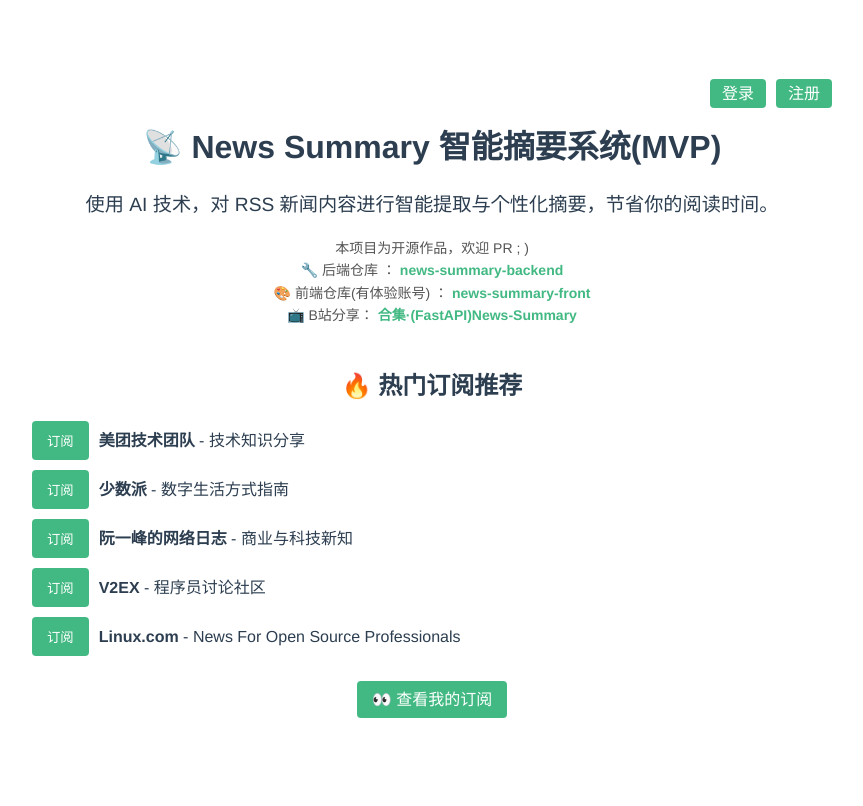
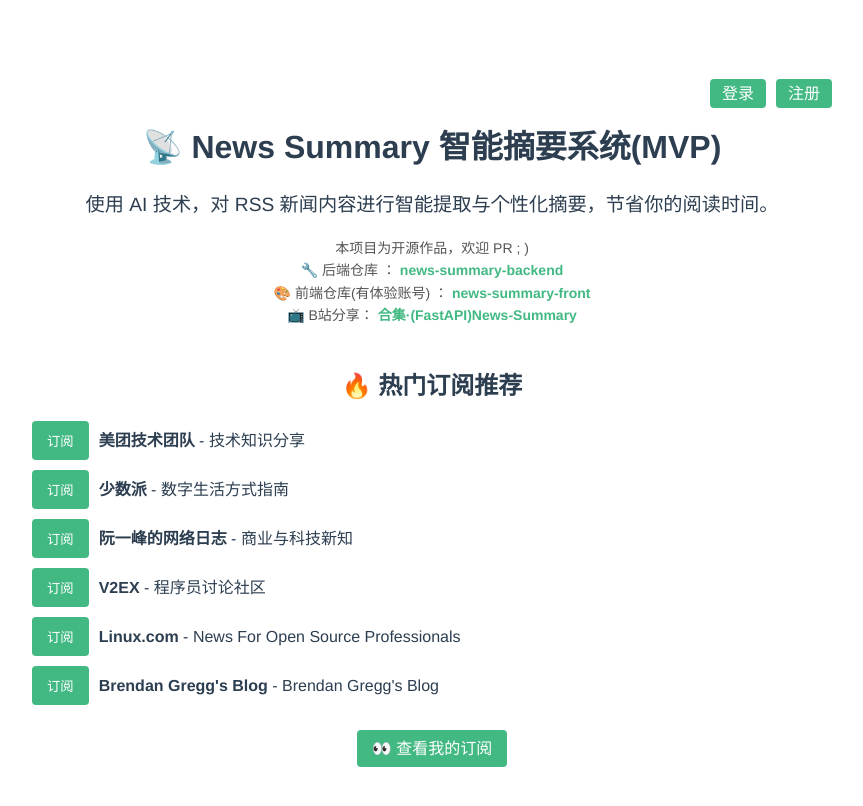
Before and after one commit to wsgggws/rss.navydev.top, a Vue app: page /#/ in a window 1280 px wide. Shown: the whole page, without its empty margins (208-1071 px from the left). Built offline with nearby package versions, Linux system fonts and the light colour scheme; no server answers.

Commit message:
feat: add a blog RSS

```diff
--- a/src/views/Home.vue
+++ b/src/views/Home.vue
@@ -118,6 +118,13 @@ const recommendedFeeds = ref([
     title: "Linux.com",
     description: "News For Open Source Professionals",
     url: "https://www.linux.com/feed/",
+    isSubscribed: false,
+  },
+  {
+    id: 6,
+    title: "Brendan Gregg's Blog",
+    description: "Brendan Gregg's Blog",
+    url: "https://www.brendangregg.com/blog/rss.xml",
     isSubscribed: false,
   },
 ]);
```
